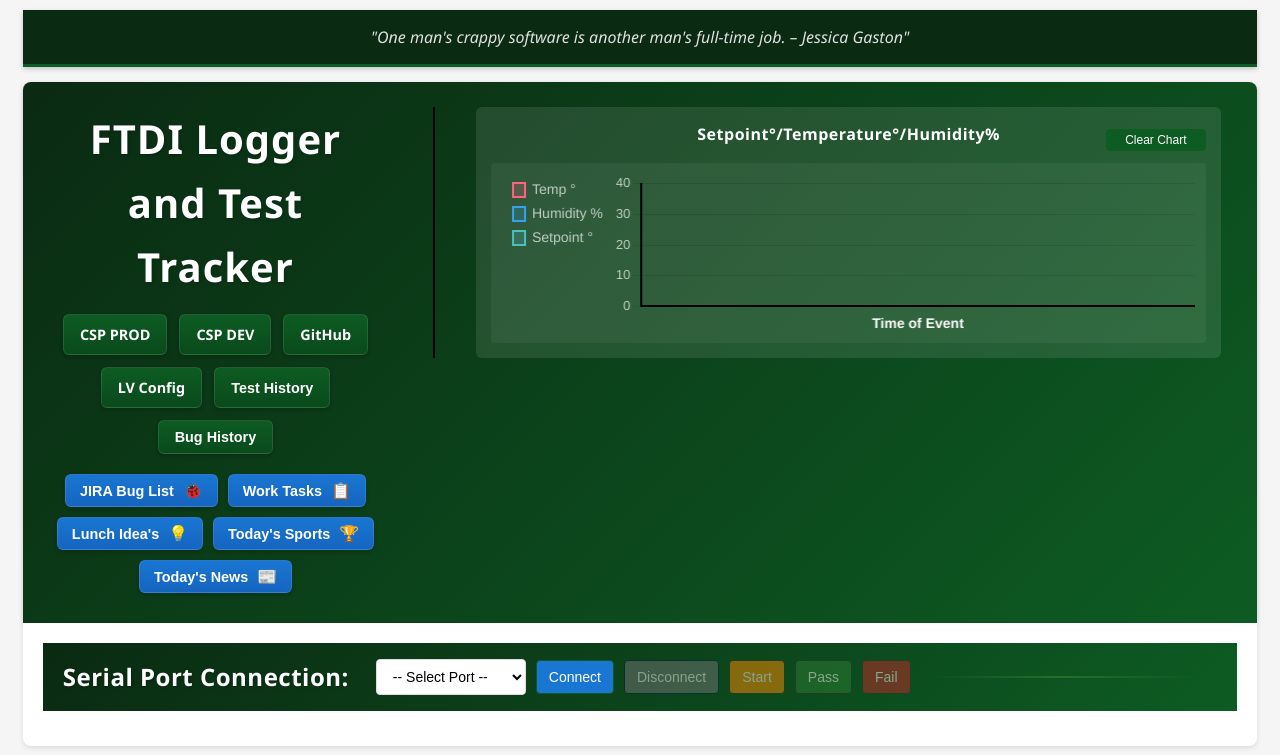
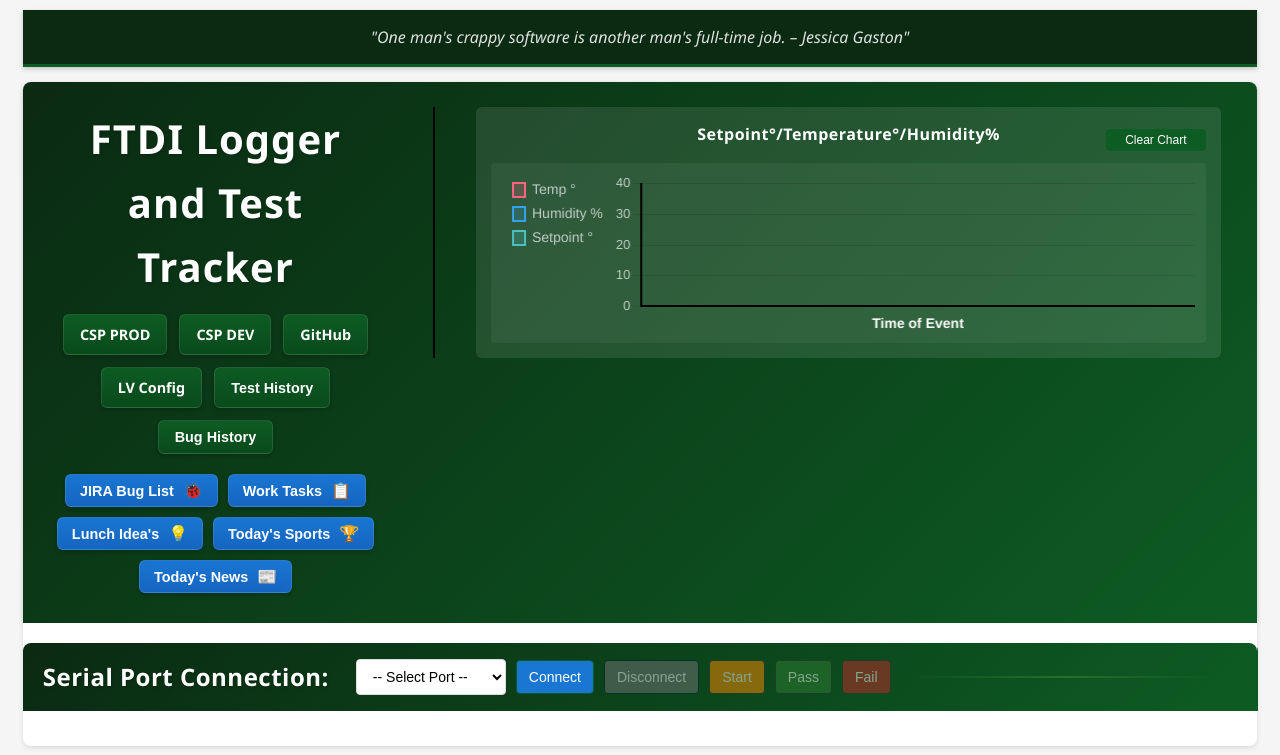
Before and after one commit to mior66/FTDI-Logger, a website: page public/index.html in a window 1280 px wide. Shown: the top 755 px of the page. Drawn offline with nearby package versions, Linux system fonts and the light colour scheme; no server answers.

Commit message:
UI improvements: Fixed Serial Port header styling with rounded corners and full-width extension

```diff
--- a/public/styles.css
+++ b/public/styles.css
@@ -172,7 +172,25 @@ header {
     background: linear-gradient(135deg, #0a2a12, #0d5c23);
     color: white;
     margin-bottom: 15px;
-    width: 100%;
+    position: relative; /* For absolute positioning of pseudo-elements */
+    border-radius: 8px 8px 0 0; /* Rounded corners at the top */
+    box-sizing: border-box; /* Include padding in width calculation */
+    margin-left: -20px; /* Offset the container padding on left */
+    margin-right: -20px; /* Offset the container padding on right */
+    width: calc(100% + 40px); /* Full width plus container padding on both sides */
+}
+
+/* Add a pseudo-element to ensure the right side extends fully */
+.serial-port-header::after {
+    content: '';
+    position: absolute;
+    top: 0;
+    right: -1px; /* Ensure it connects with the edge */
+    width: 20px; /* Width of extension */
+    height: 100%;
+    background: #0d5c23; /* Solid color matching the right edge of the gradient */
+    border-radius: 0 8px 0 0; /* Rounded corner on the top right */
+    z-index: -1; /* Place behind the main header */
 }
 
 .serial-port-header h3 {
```
